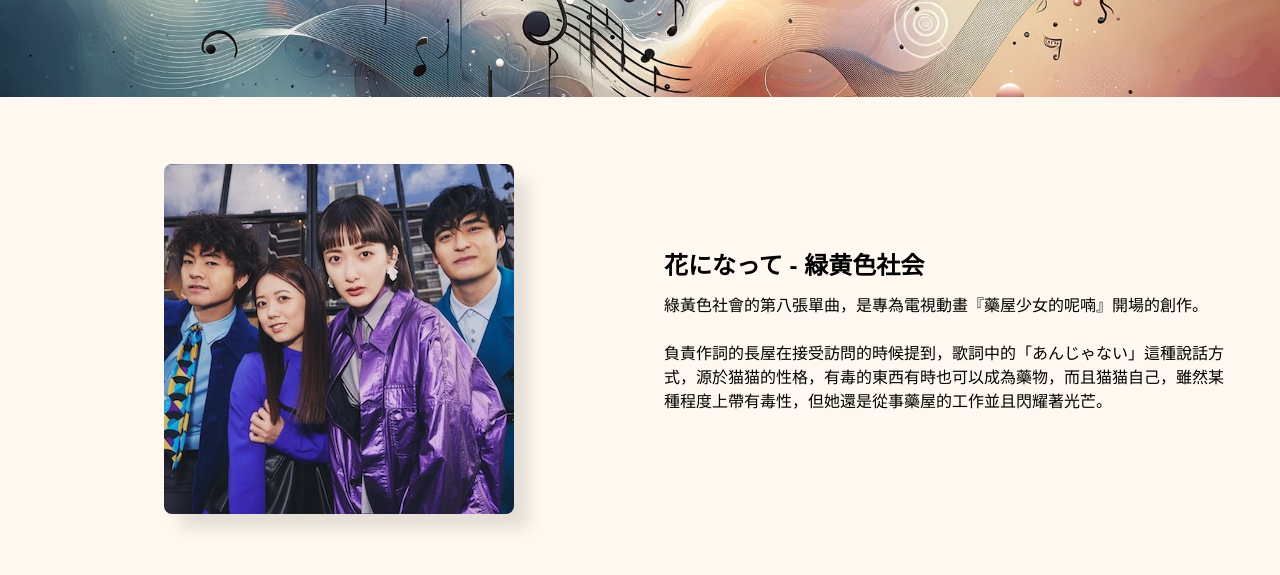
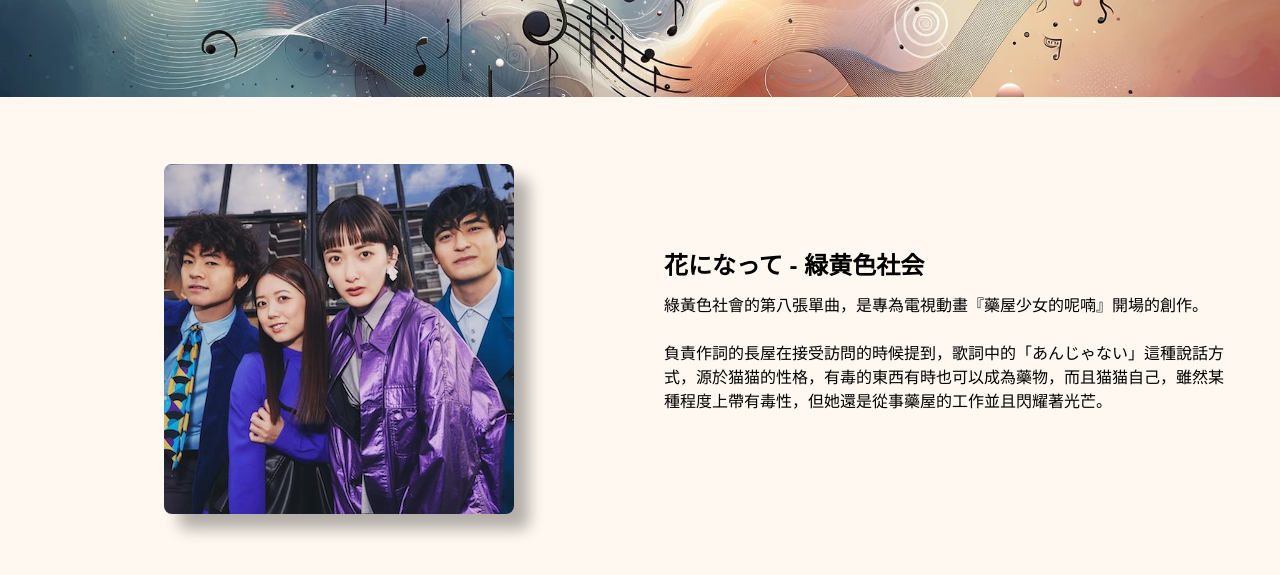
Before and after one commit to catsmice/lyric-web, an Astro site: page / in a window 1280 px wide. Shown: the part 203-778 px from the top of the page. Built offline with nearby package versions, Linux system fonts and the light colour scheme; Astro itself is replaced by a stand-in of ours.

Commit message:
update animation

```diff
--- a/src/styles/global.css
+++ b/src/styles/global.css
@@ -23,13 +23,13 @@
 
 .image-button {
     transition: box-shadow 0.3s ease, transform 0.3s ease;
-    box-shadow: 15px 15px 15px rgba(0, 0, 0, 0.1);
+    box-shadow: 15px 15px 15px rgba(0, 0, 0, 0.3);
     display: inline-block; /* To ensure transform applies correctly */
     transform: translate(-5px, -5px); /* Moves the image up by 5px */
 }
 
 .image-button:active {
-    box-shadow: 5px 5px 5px rgba(0, 0, 0, 0.3);
+    box-shadow: 5px 5px 5px rgba(0, 0, 0, 0.5);
     transform: translate(0, 0); /* Moves the image back to its original position */
 }
 
```
